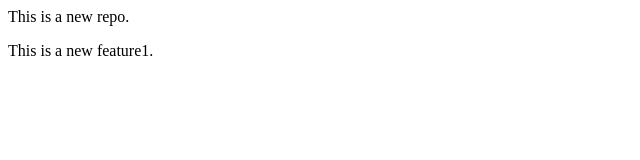
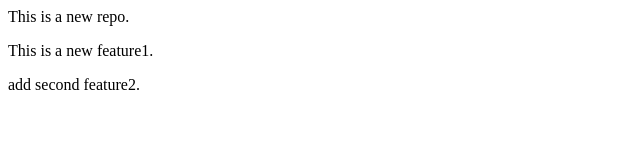
Before and after one commit to shaswatsingh72/localrepo, a plain HTML site: page index.html in a window 1280 px wide. Shown: the whole page, without its empty margins (0-640 px from the left). Drawn offline with Linux system fonts and the light colour scheme.

Commit message:
add second feature2

```diff
--- a/index.html
+++ b/index.html
@@ -2,3 +2,4 @@
     This is a new repo.
 </p>
 <p>This is a new feature1.</p>
+<p>add second feature2.</p>
```
